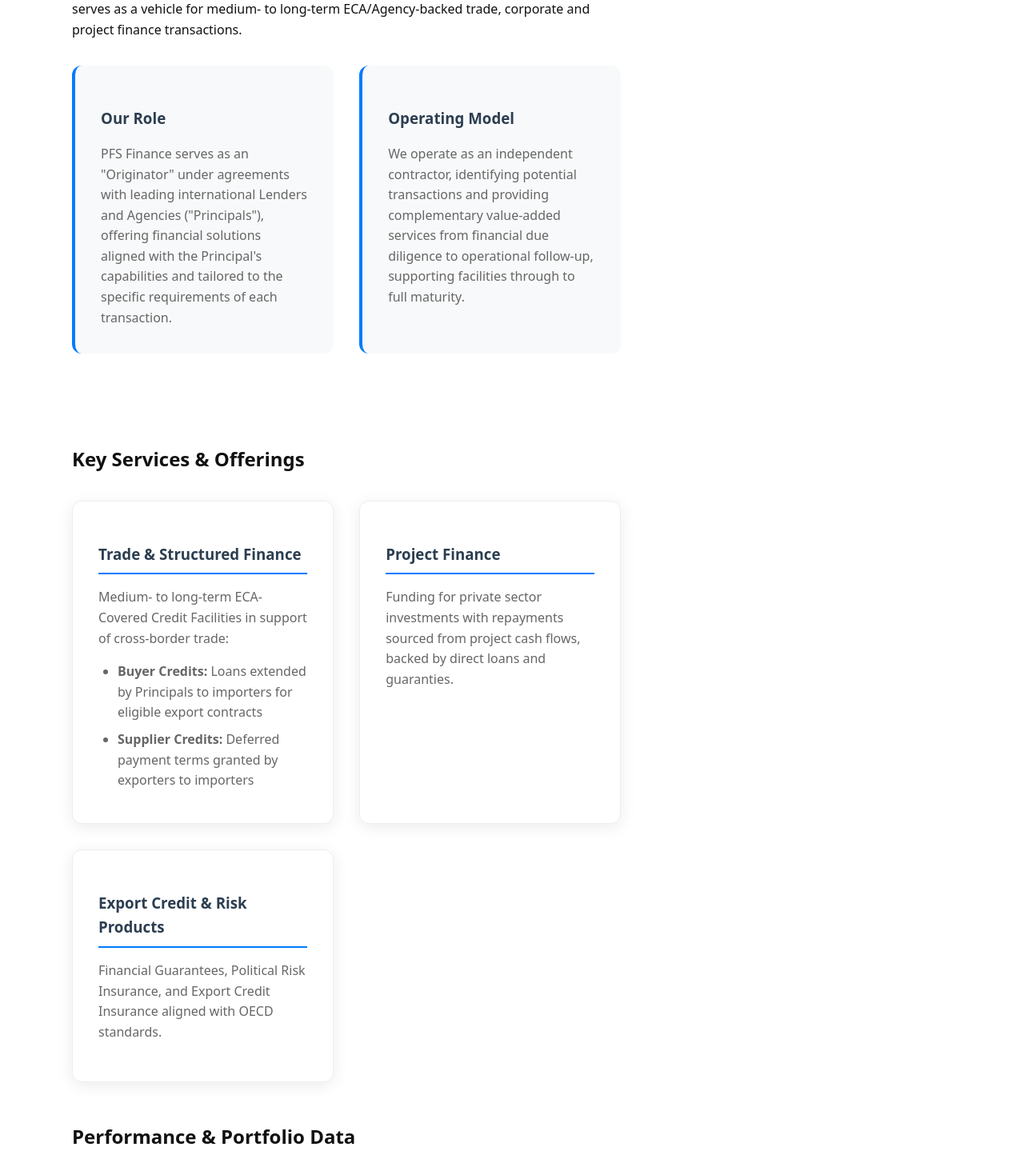
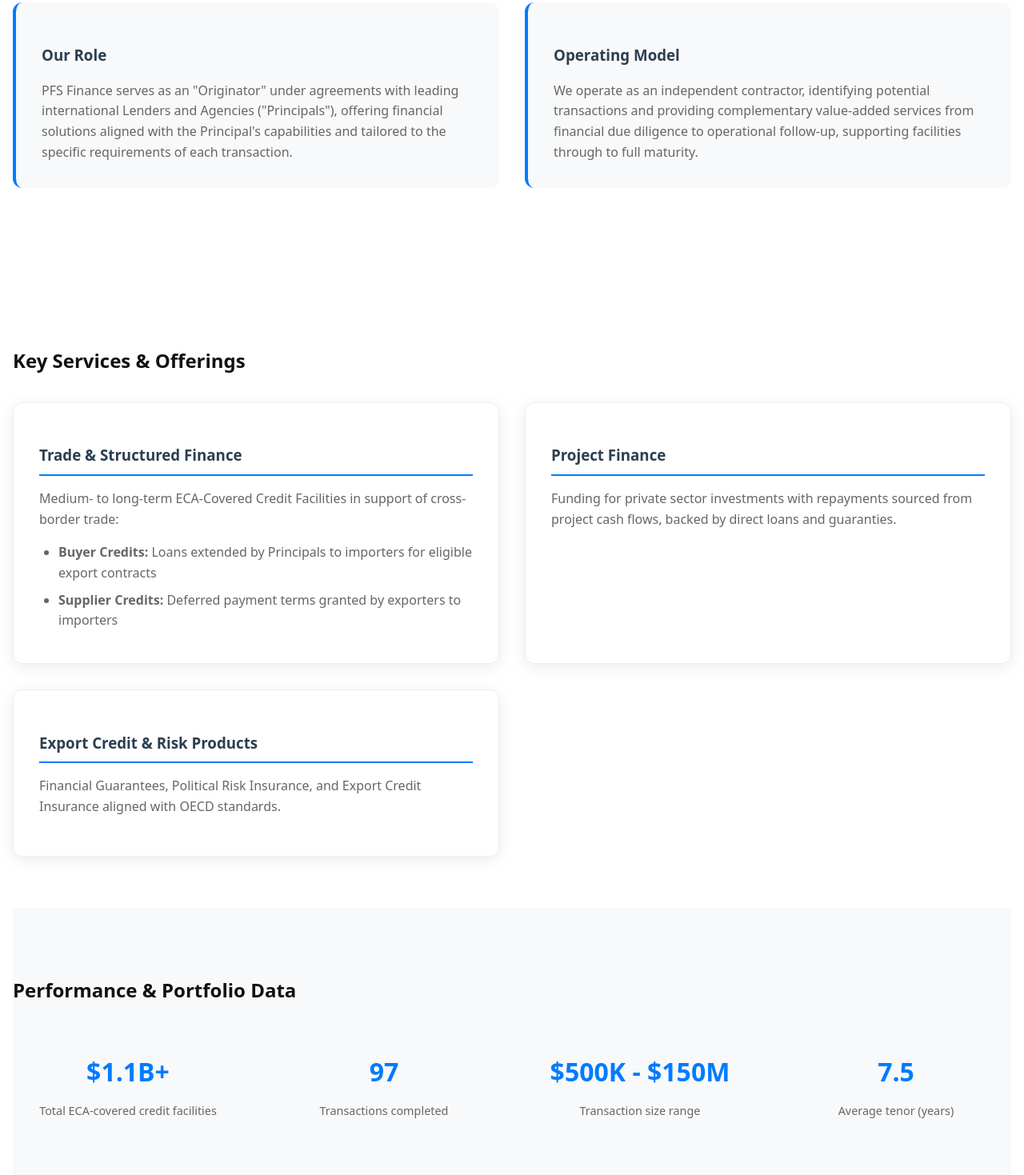
Before and after one commit to beratp/pfsfinance.com, a plain HTML site: page corporate-profile.html in a window 1280 px wide. Shown: the part 507-1976 px from the top of the page at 80% size. Drawn offline with Linux system fonts and the light colour scheme.

Commit message:
Standardize page layouts to match Home Page spacious design - Increase container max-width from 1100px to 1400px for all pages - Remove restrictive article max-width (75ch) that was limiting other pages - Update grid layouts to be more spacious with larger minmax values - Make Corporate Profile and all other pages as wide and spacious as Home Page - Ensure consistent visual hierarchy and spacing across entire website

```diff
--- a/assets/css/style.css
+++ b/assets/css/style.css
@@ -1,5 +1,5 @@
 
-:root { --maxw: 1100px; --muted:#666; }
+:root { --maxw: 1400px; --muted:#666; }
 * { box-sizing: border-box; }
 body { margin:0; font-family: system-ui, -apple-system, Segoe UI, Roboto, Arial, sans-serif; color:#111; }
 .container { width:min(100% - 2rem, var(--maxw)); margin-inline:auto; }
@@ -22,7 +22,7 @@
 /* Old hero styles removed - new styles below */
 /* Old grid and card styles removed - new styles below */
 .footer { border-top:1px solid #eee; color:var(--muted); padding:1rem 0; }
-.article { max-width:75ch; }
+.article { max-width: none; }
 blockquote { border-left:4px solid #ddd; padding-left:.8rem; color:#444; }
 
 /* Enhanced Professional Styling */
@@ -470,12 +470,13 @@
 
 /* Key Services Section */
 .key-services {
-  margin: 3rem 0;
+  padding: 4rem 0;
+  background: white;
 }
 
 .services-grid {
   display: grid;
-  grid-template-columns: repeat(auto-fit, minmax(300px, 1fr));
+  grid-template-columns: repeat(auto-fit, minmax(400px, 1fr));
   gap: 2rem;
   margin-top: 2rem;
 }
@@ -520,14 +521,15 @@
 
 /* Performance Data Section */
 .performance-data {
-  margin: 3rem 0;
+  padding: 4rem 0;
+  background: #f8f9fa;
 }
 
 .data-highlights {
   display: grid;
-  grid-template-columns: repeat(auto-fit, minmax(200px, 1fr));
+  grid-template-columns: repeat(auto-fit, minmax(250px, 1fr));
   gap: 2rem;
-  margin: 2rem 0;
+  margin-top: 2rem;
 }
 
 .highlight-item {
@@ -623,12 +625,13 @@
 
 /* Risk Management Section */
 .risk-management {
-  margin: 3rem 0;
+  padding: 4rem 0;
+  background: white;
 }
 
 .risk-grid {
   display: grid;
-  grid-template-columns: repeat(auto-fit, minmax(300px, 1fr));
+  grid-template-columns: repeat(auto-fit, minmax(400px, 1fr));
   gap: 2rem;
   margin-top: 2rem;
 }
@@ -974,7 +977,7 @@
 
 .overview-grid {
   display: grid;
-  grid-template-columns: repeat(auto-fit, minmax(300px, 1fr));
+  grid-template-columns: repeat(auto-fit, minmax(400px, 1fr));
   gap: 2rem;
   margin-top: 2rem;
 }
@@ -1032,7 +1035,7 @@
 
 .description-grid {
   display: grid;
-  grid-template-columns: repeat(auto-fit, minmax(350px, 1fr));
+  grid-template-columns: repeat(auto-fit, minmax(400px, 1fr));
   gap: 2rem;
   margin-top: 2rem;
 }
```
